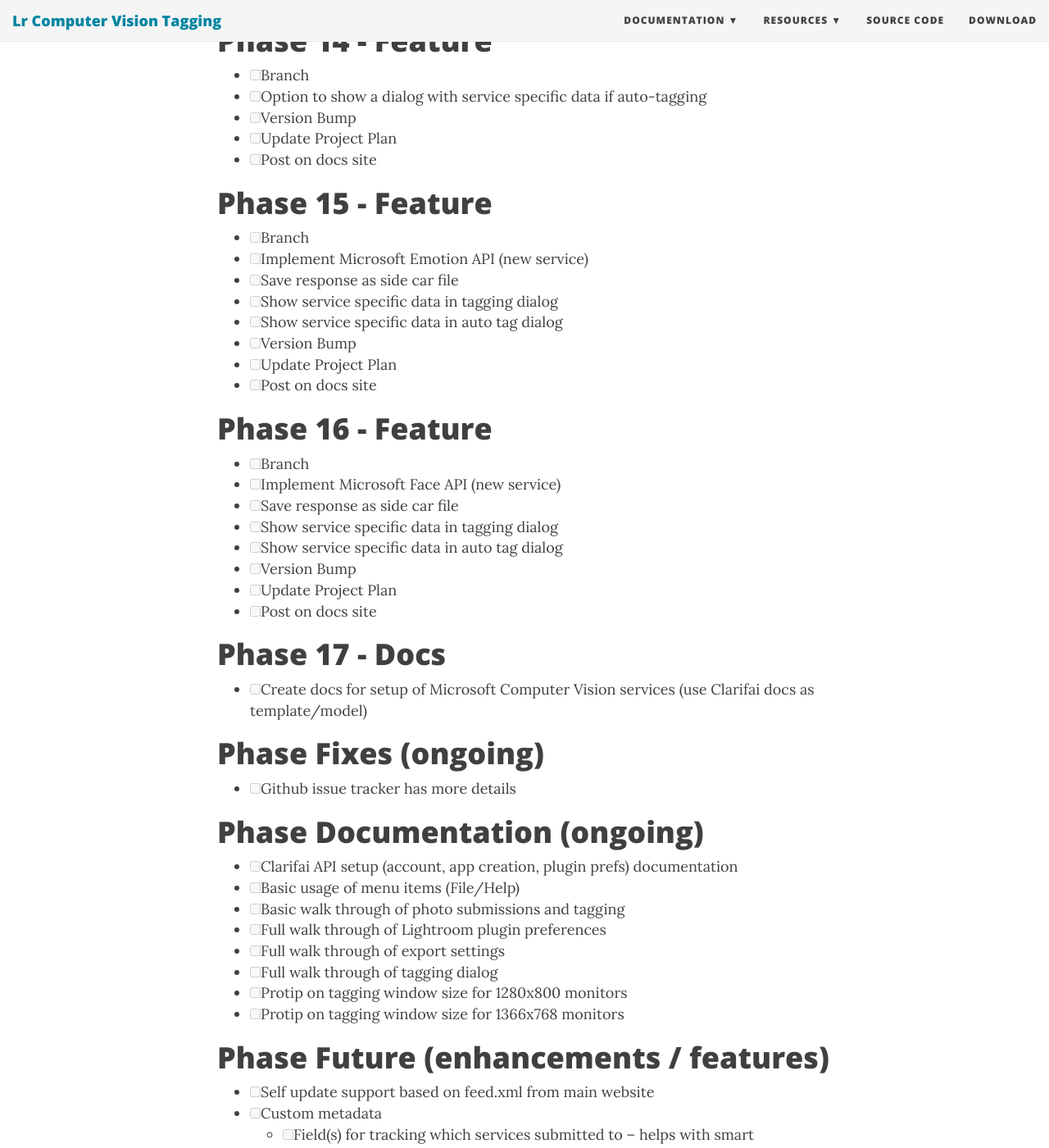
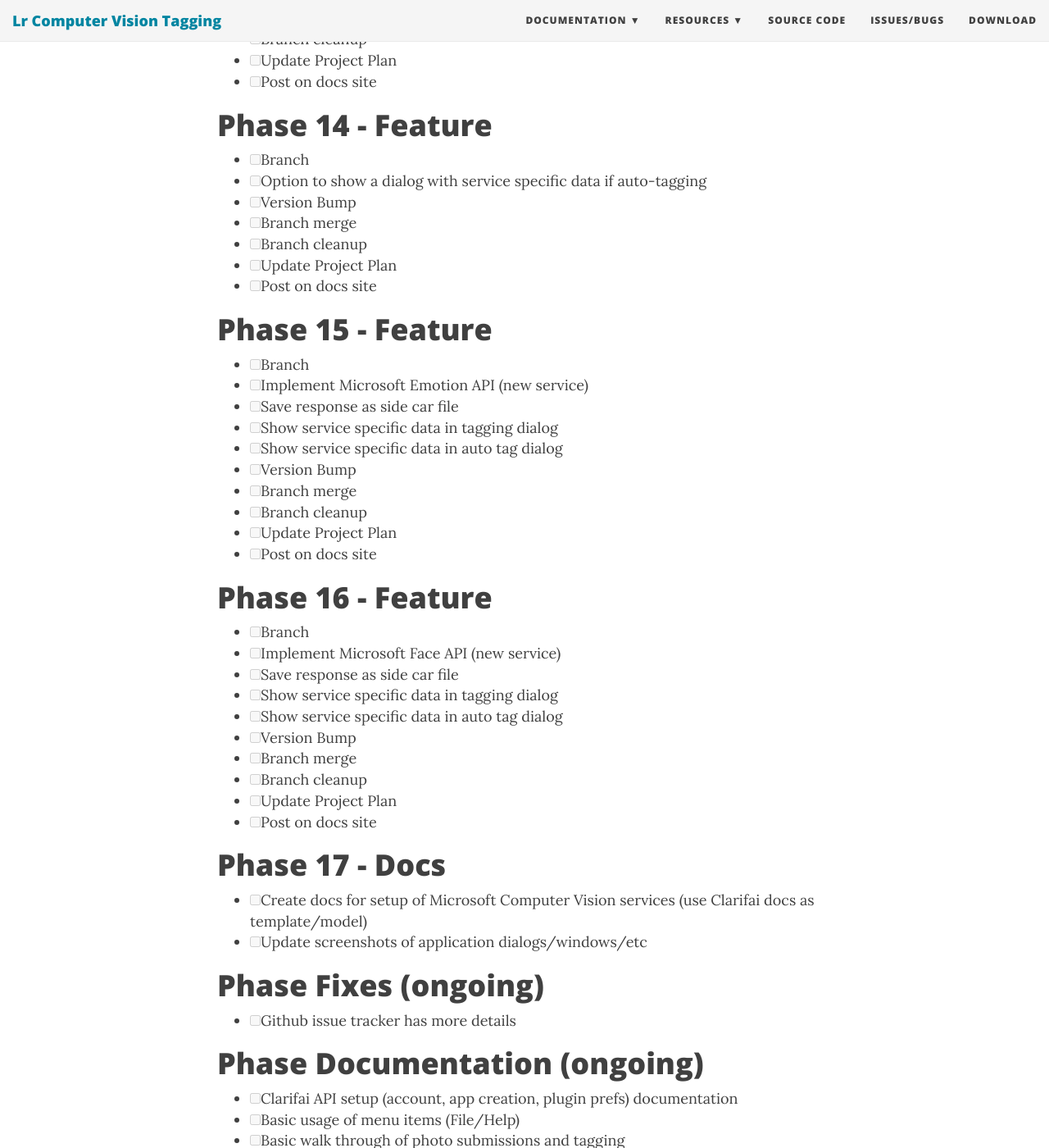
Before and after one commit to nyomanb/lr_plugin_computer_vision_tagging, a Jekyll site: the page built from project_plan.md, in a window 1280 px wide and 1400 px high, scrolled down 969 px. Shown: the whole window at 82% size. Built offline with Jekyll 4.4.1, drawn with Linux system fonts in a browser that asks for light colours; nearby versions of some CDN libraries; some of the changed text lies outside the part shown.

Commit message:
Various updates

```diff
--- a/_config.yml
+++ b/_config.yml
@@ -36,6 +36,7 @@
     - Changelog: "changelog"
     - Release Archive: "releases"
   Source Code: "https://github.com/mcrosson/lr_plugin_computer_vision_tagging"
+  Issues/Bugs: "https://github.com/mcrosson/lr_plugin_computer_vision_tagging/issues"
   Download: "https://github.com/mcrosson/lr_plugin_computer_vision_tagging/releases"
 
 
@@ -146,6 +147,8 @@
   - CNAME
   - Vagrantfile
   - Attic
+  - jekyll.sh
+  - jekyll_update.sh
 
 # prose.io config
 prose:
--- a/project_plan.md
+++ b/project_plan.md
@@ -16,6 +16,8 @@
 - [ ] Add tags to main tagging dialog
 - [ ] Add tags to auto tagging
 - [ ] Version Bump
+- [ ] Branch merge
+- [ ] Branch cleanup
 - [ ] Update Project Plan
 - [ ] Post on docs site
 
@@ -23,6 +25,8 @@
 - [ ] Branch
 - [ ] Show service specific data in tagging window after tag group
 - [ ] Version Bump
+- [ ] Branch merge
+- [ ] Branch cleanup
 - [ ] Update Project Plan
 - [ ] Post on docs site
 
@@ -30,6 +34,8 @@
 - [ ] Branch
 - [ ] Option to show a dialog with service specific data if auto-tagging
 - [ ] Version Bump
+- [ ] Branch merge
+- [ ] Branch cleanup
 - [ ] Update Project Plan
 - [ ] Post on docs site
 
@@ -40,6 +46,8 @@
 - [ ] Show service specific data in tagging dialog
 - [ ] Show service specific data in auto tag dialog
 - [ ] Version Bump
+- [ ] Branch merge
+- [ ] Branch cleanup
 - [ ] Update Project Plan
 - [ ] Post on docs site
 
@@ -50,11 +58,14 @@
 - [ ] Show service specific data in tagging dialog
 - [ ] Show service specific data in auto tag dialog
 - [ ] Version Bump
+- [ ] Branch merge
+- [ ] Branch cleanup
 - [ ] Update Project Plan
 - [ ] Post on docs site
 
 # Phase 17 - Docs
 - [ ] Create docs for setup of Microsoft Computer Vision services (use Clarifai docs as template/model)
+- [ ] Update screenshots of application dialogs/windows/etc
 
 # Phase Fixes (ongoing)
 - [ ] Github issue tracker has more details
```
Also changed, not shown: changelog.md, img/screenshots/Export_Dialog.png, img/screenshots/Plugin_Settings.png, 2 other files.
